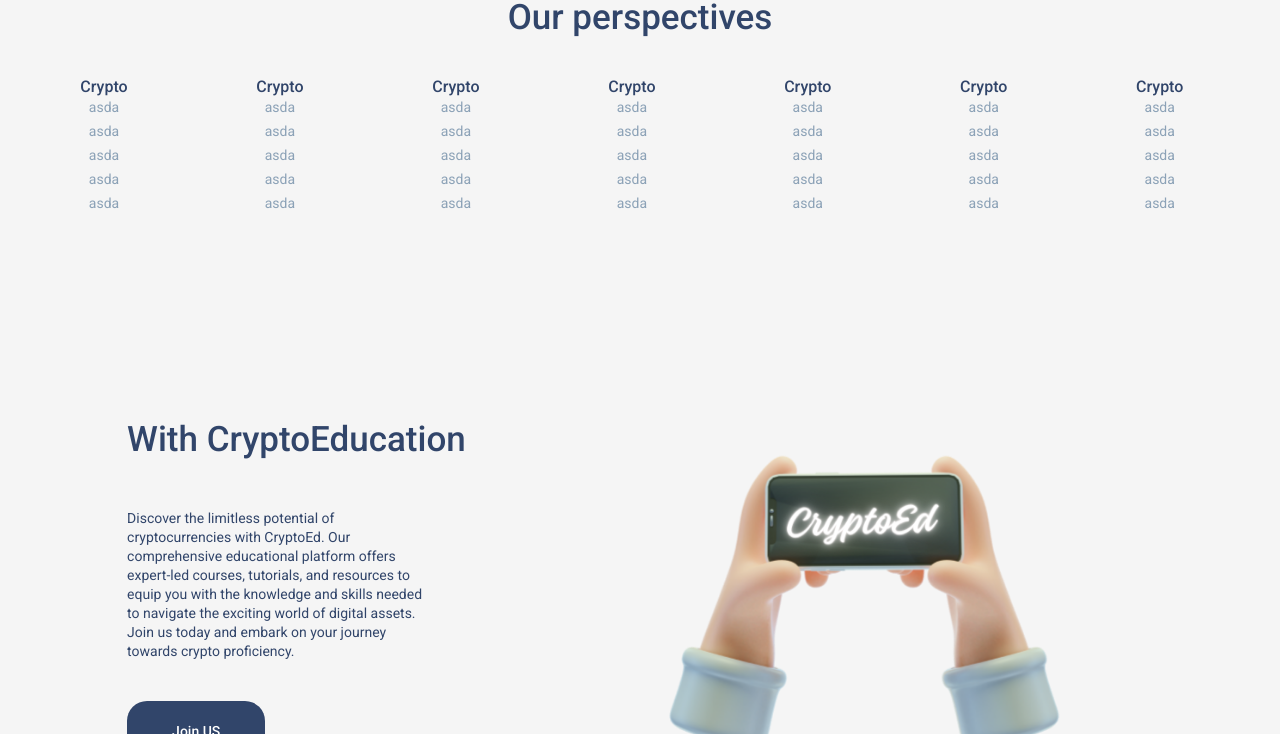
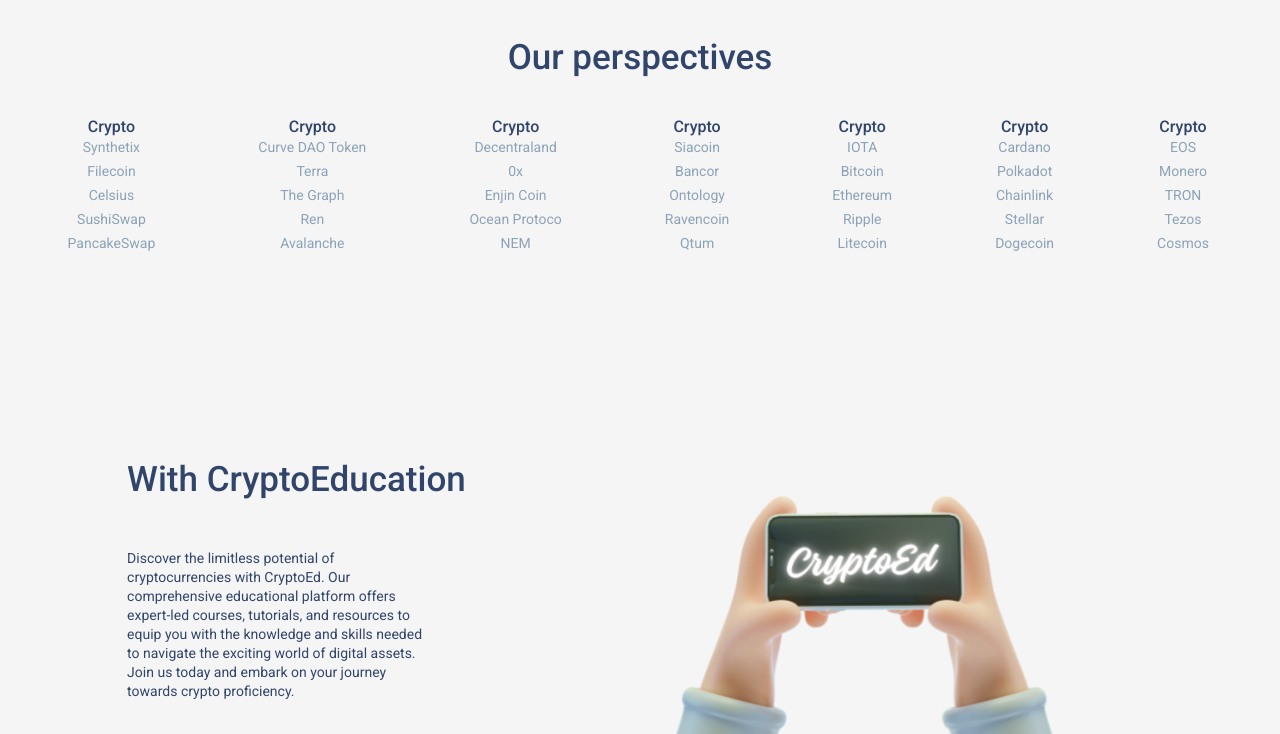
Before and after one commit to znikishenko/Own_Page, a plain HTML site: page index.html in a window 1280 px wide. Shown: the part 943-1677 px from the top of the page. Drawn offline with nearby package versions, Linux system fonts and the light colour scheme; a web font is replaced by a local one.

Commit message:
FINAL FINAL

```diff
--- a/index.html
+++ b/index.html
@@ -26,8 +26,8 @@
     <div class="block-1">
         <h1 class="block-1__title">CryptoEd</h1>
         <div class="block-1__txt">
-            <h5 class="block-1__txt-title">Организуй праздник сам!</h5>
-            <p class="block-1__txt-paragraph">Найди проверенных людей для своего праздника</p>
+            <h5 class="block-1__txt-title">Start to earn!</h5>
+            <p class="block-1__txt-paragraph">Find your self in crypto</p>
         </div>
         <img src="./zhenyaimgs/5.png" alt="" class="block-1__skater">
         <img src="./zhenyaimgs/confetti purple.png" alt="" class="block-1__confetti">
@@ -61,71 +61,71 @@
             <div class="block-3__main-column">
                 <ul  class="column" >
                     Crypto
-                    <li ><a class="column__link" href="">asda<a/a></li>
-                    <li ><a class="column__link" href="">asda<a/a></li>
-                    <li ><a class="column__link" href="">asda<a/a></li>
-                    <li ><a class="column__link" href="">asda<a/a></li>
-                    <li ><a class="column__link" href="">asda<a/a></li>
+                    <li ><a class="column__link" href="">Synthetix<a/a></li>
+                    <li ><a class="column__link" href="">Filecoin <a/a></li>
+                    <li ><a class="column__link" href="">Celsius <a/a></li>
+                    <li ><a class="column__link" href="">SushiSwap<a/a></li>
+                    <li ><a class="column__link" href="">PancakeSwap<a/a></li>
                 </ul>
             </div>
             <div class="block-3__main-column">
                 <ul  class="column" >
                     Crypto
-                    <li ><a class="column__link" href="">asda<a/a></li>
-                    <li ><a class="column__link" href="">asda<a/a></li>
-                    <li ><a class="column__link" href="">asda<a/a></li>
-                    <li ><a class="column__link" href="">asda<a/a></li>
-                    <li ><a class="column__link" href="">asda<a/a></li>
+                    <li ><a class="column__link" href="">Curve DAO Token <a/a></li>
+                    <li ><a class="column__link" href="">Terra<a/a></li>
+                    <li ><a class="column__link" href="">The Graph<a/a></li>
+                    <li ><a class="column__link" href="">Ren <a/a></li>
+                    <li ><a class="column__link" href="">Avalanche  <a/a></li>
                 </ul>
             </div>
             <div class="block-3__main-column">
                 <ul  class="column" >
                     Crypto
-                    <li ><a class="column__link" href="">asda<a/a></li>
-                    <li ><a class="column__link" href="">asda<a/a></li>
-                    <li ><a class="column__link" href="">asda<a/a></li>
-                    <li ><a class="column__link" href="">asda<a/a></li>
-                    <li ><a class="column__link" href="">asda<a/a></li>
+                    <li ><a class="column__link" href="">Decentraland <a/a></li>
+                    <li ><a class="column__link" href="">0x <a/a></li>
+                    <li ><a class="column__link" href="">Enjin Coin<a/a></li>
+                    <li ><a class="column__link" href="">Ocean Protoco<a/a></li>
+                    <li ><a class="column__link" href="">NEM <a/a></li>
                 </ul>
             </div>
             <div class="block-3__main-column">
                 <ul  class="column" >
                     Crypto
-                    <li ><a class="column__link" href="">asda<a/a></li>
-                    <li ><a class="column__link" href="">asda<a/a></li>
-                    <li ><a class="column__link" href="">asda<a/a></li>
-                    <li ><a class="column__link" href="">asda<a/a></li>
-                    <li ><a class="column__link" href="">asda<a/a></li>
+                    <li ><a class="column__link" href="">Siacoin <a/a></li>
+                    <li ><a class="column__link" href="">Bancor <a/a></li>
+                    <li ><a class="column__link" href="">Ontology <a/a></li>
+                    <li ><a class="column__link" href="">Ravencoin <a/a></li>
+                    <li ><a class="column__link" href="">Qtum <a/a></li>
                 </ul>
             </div>
             <div class="block-3__main-column">
                 <ul  class="column" >
                     Crypto
-                    <li ><a class="column__link" href="">asda<a/a></li>
-                    <li ><a class="column__link" href="">asda<a/a></li>
-                    <li ><a class="column__link" href="">asda<a/a></li>
-                    <li ><a class="column__link" href="">asda<a/a></li>
-                    <li ><a class="column__link" href="">asda<a/a></li>
+                    <li ><a class="column__link" href="">IOTA <a/a></li>
+                    <li ><a class="column__link" href="">Bitcoin<a/a></li>
+                    <li ><a class="column__link" href="">Ethereum <a/a></li>
+                    <li ><a class="column__link" href="">Ripple <a/a></li>
+                    <li ><a class="column__link" href="">Litecoin <a/a></li>
                 </ul>
             </div>
             <div class="block-3__main-column">
                 <ul  class="column" >
                     Crypto
-                    <li ><a class="column__link" href="">asda<a/a></li>
-                    <li ><a class="column__link" href="">asda<a/a></li>
-                    <li ><a class="column__link" href="">asda<a/a></li>
-                    <li ><a class="column__link" href="">asda<a/a></li>
-                    <li ><a class="column__link" href="">asda<a/a></li>
+                    <li ><a class="column__link" href="">Cardano <a/a></li>
+                    <li ><a class="column__link" href="">Polkadot <a/a></li>
+                    <li ><a class="column__link" href="">Chainlink <a/a></li>
+                    <li ><a class="column__link" href="">Stellar <a/a></li>
+                    <li ><a class="column__link" href="">Dogecoin <a/a></li>
                 </ul>
             </div>
             <div class="block-3__main-column">
                 <ul  class="column" >
                     Crypto
-                    <li ><a class="column__link" href="">asda<a/a></li>
-                    <li ><a class="column__link" href="">asda<a/a></li>
-                    <li ><a class="column__link" href="">asda<a/a></li>
-                    <li ><a class="column__link" href="">asda<a/a></li>
-                    <li ><a class="column__link" href="">asda<a/a></li>
+                    <li ><a class="column__link" href="">EOS <a/a></li>
+                    <li ><a class="column__link" href="">Monero <a/a></li>
+                    <li ><a class="column__link" href="">TRON <a/a></li>
+                    <li ><a class="column__link" href="">Tezos <a/a></li>
+                    <li ><a class="column__link" href="">Cosmos <a/a></li>
                 </ul>
             </div>
             </div>
--- a/style.css
+++ b/style.css
@@ -103,8 +103,8 @@
 
 
   .header {
-    width: 1200px;
-    height: 45px;
+    max-width: 1200px;
+    padding: 20px;
     display: flex;
     justify-content: space-between;
     align-items: center;
```
